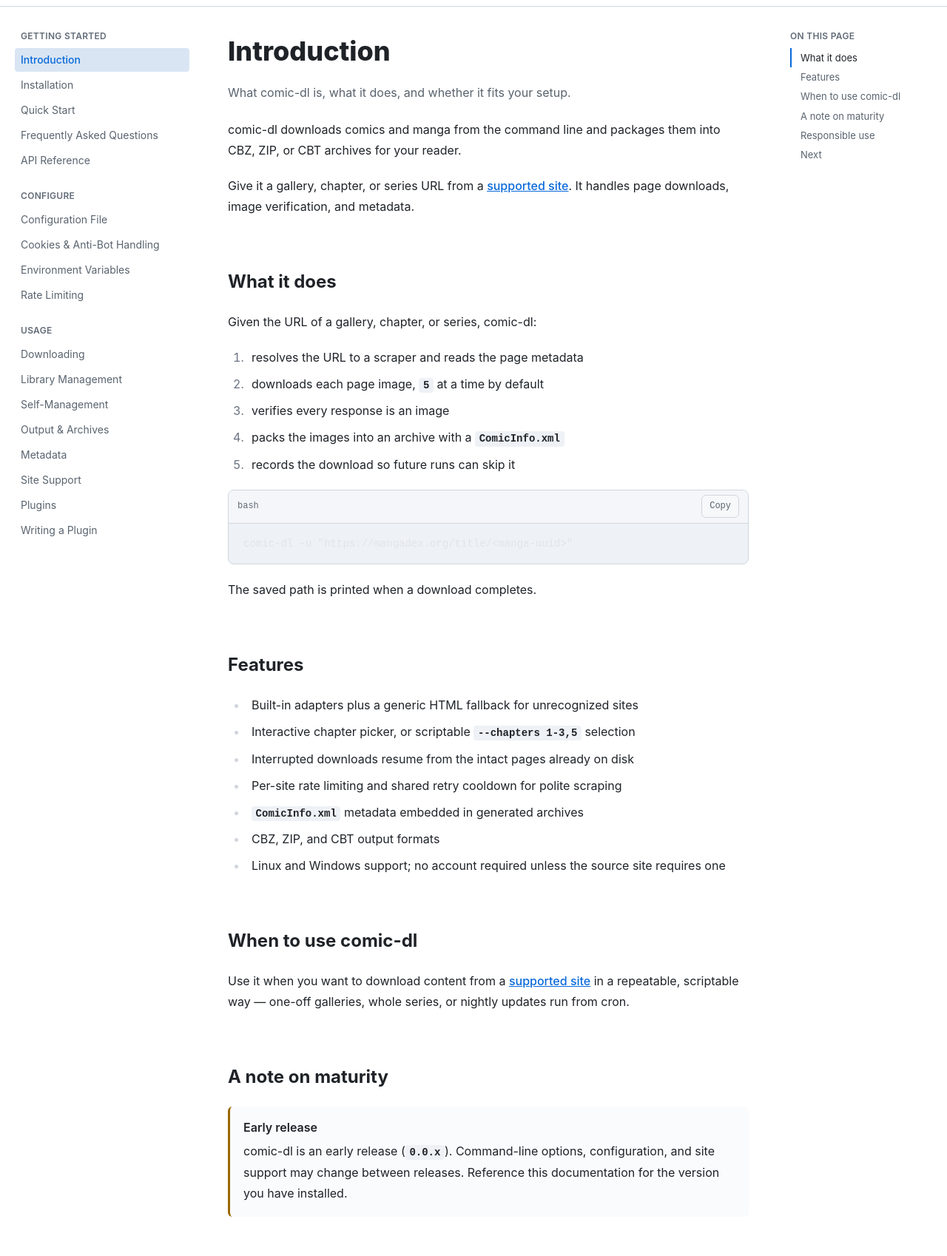
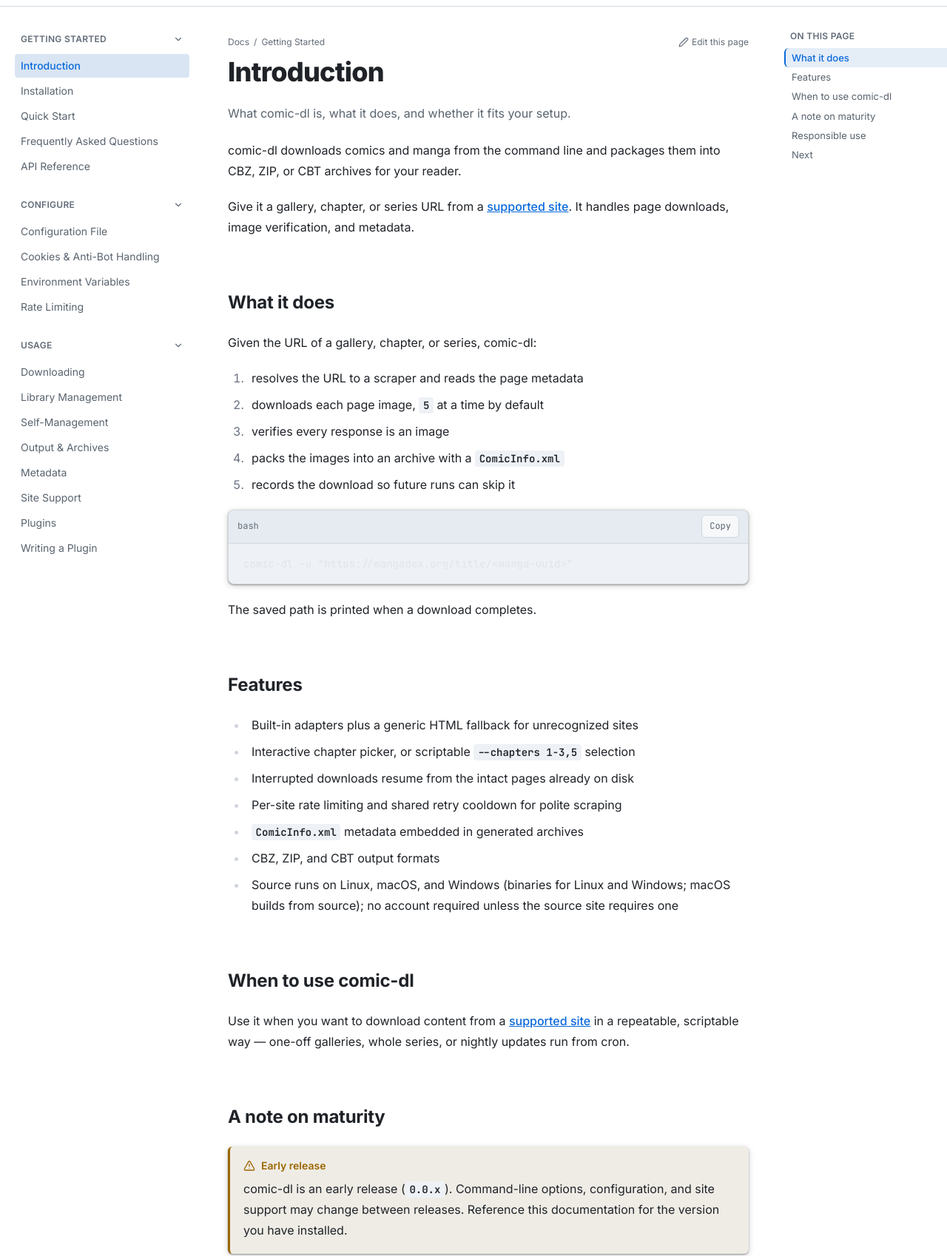
Before and after one commit to fallen020/comic-dl, an Astro site in the folder website/: page /comic-dl/docs/introduction in a window 1280 px wide. Shown: the part 48-1746 px from the top of the page at 74% size. Built offline with nearby package versions, Linux system fonts and the light colour scheme; Astro itself is replaced by a stand-in of ours; code samples lack their colours.

Commit message:
feat(website): polish design system, rebuild llms.txt, add hero badge and edit link

```diff
--- a/website/package.json
+++ b/website/package.json
@@ -13,6 +13,8 @@
   "dependencies": {
     "@astrojs/mdx": "^8.0.0",
     "@astrojs/sitemap": "^3.7.4",
+    "@fontsource-variable/inter": "^5.3.0",
+    "@fontsource-variable/jetbrains-mono": "^5.3.0",
     "@lucide/astro": "^1.46.0",
     "@tailwindcss/typography": "^0.5.16",
     "@tailwindcss/vite": "^4.3.0",
--- a/website/public/robots.txt
+++ b/website/public/robots.txt
@@ -1,3 +1,6 @@
+# All of the site is crawlable except the Pagefind search index, which is
+# generated build output with no content of its own.
+# LLM-friendly index lives at /comic-dl/llms.txt.
 User-agent: *
 Allow: /
 Disallow: /comic-dl/pagefind/
--- a/website/src/components/DocsLayout.astro
+++ b/website/src/components/DocsLayout.astro
@@ -21,9 +21,10 @@ interface Props {
   currentId: string;
   prev?: PageLink;
   next?: PageLink;
+  section?: string;
 }
 
-const { title, description, headings, currentId, prev, next } = Astro.props;
+const { title, description, headings, currentId, prev, next, section } = Astro.props;
 const docHref = (id: string) => docsPath(id);
 ---
 <div class="flex min-h-screen flex-col">
@@ -41,7 +42,7 @@ const docHref = (id: string) => docsPath(id);
     <dialog
       id="docs-nav"
       data-sidebar-drawer
-      class="fixed inset-y-0 left-0 m-0 h-dvh max-h-none w-72 max-w-full overflow-y-auto border-r border-line bg-surface px-4 py-4 text-fg shadow-2xl lg:hidden"
+      class="fixed inset-y-0 left-0 m-0 h-dvh max-h-none w-72 max-w-full overflow-y-auto border-r border-line bg-surface px-4 py-4 text-fg shadow-[var(--shadow-pop)] lg:hidden"
       aria-label="Documentation navigation"
     >
       <form method="dialog" class="mb-4 flex justify-end">
@@ -52,8 +53,31 @@ const docHref = (id: string) => docsPath(id);
 
     <!-- Content -->
     <main id="main-content" tabindex="-1" class="min-w-0 px-4 py-8 sm:px-8 lg:px-0 lg:py-10 xl:px-4">
+      <div class="not-prose mb-3 flex items-center justify-between gap-3 text-xs text-fg-muted">
+        <nav aria-label="Breadcrumb">
+          <ol class="flex flex-wrap items-center gap-1.5">
+            <li><a href={docsPath('')} class="transition-colors hover:text-fg">Docs</a></li>
+            {section && (
+              <li class="flex items-center gap-1.5" aria-current="location">
+                <span aria-hidden="true">/</span>
+                <span>{section}</span>
+              </li>
+            )}
+          </ol>
+        </nav>
+        <a
+          href={`https://github.com/fallen020/comic-dl/edit/main/docs/${currentId}.md`}
+          target="_blank"
+          rel="noopener noreferrer"
+          class="flex shrink-0 items-center gap-1 transition-colors hover:text-fg"
+          title="Help improve this page"
+        >
+          <svg class="h-3.5 w-3.5" viewBox="0 0 24 24" fill="none" stroke="currentColor" stroke-width="2" stroke-linecap="round" stroke-linejoin="round" aria-hidden="true"><path d="M17 3a2.828 2.828 0 1 1 4 4L7.5 20.5 2 22l1.5-5.5Z" /></svg>
+          Edit this page
+        </a>
+      </div>
       <article class="prose prose-docs" data-pagefind-body>
-        <h1 class="!mt-0">{title}</h1>
+        <h1 class="text-balance !mt-0">{title}</h1>
         {description && <p class="not-prose -mt-2 mb-6 text-base text-fg-secondary">{description}</p>}
         {headings.some((h) => h.depth >= 2 && h.depth <= 3) && (
           <details class="not-prose mb-6 rounded border border-line p-3 xl:hidden">
@@ -69,7 +93,7 @@ const docHref = (id: string) => docsPath(id);
       {(prev || next) && (
         <nav aria-label="Page navigation" class="mt-12 flex items-stretch justify-between gap-4 border-t border-line pt-6">
           {prev ? (
-            <a href={docHref(prev.id)} data-astro-prefetch="hover" class="group min-w-0 basis-1/2 rounded-lg border border-line p-4 no-underline transition-colors hover:border-accent">
+            <a href={docHref(prev.id)} data-astro-prefetch="hover" class="group min-w-0 basis-1/2 rounded-lg border border-line p-4 no-underline shadow-[var(--shadow-card)] transition-all hover:-translate-y-0.5 hover:border-accent hover:bg-surface-2">
               <span class="flex items-center gap-1 text-xs uppercase tracking-wide text-fg-muted group-hover:text-accent">
                 <ArrowLeft size={14} aria-hidden="true" /> Previous
               </span>
@@ -77,7 +101,7 @@ const docHref = (id: string) => docsPath(id);
             </a>
           ) : <span class="basis-1/2"></span>}
           {next ? (
-            <a href={docHref(next.id)} data-astro-prefetch="hover" class="group min-w-0 basis-1/2 rounded-lg border border-line p-4 text-right no-underline transition-colors hover:border-accent">
+            <a href={docHref(next.id)} data-astro-prefetch="hover" class="group min-w-0 basis-1/2 rounded-lg border border-line p-4 text-right no-underline shadow-[var(--shadow-card)] transition-all hover:-translate-y-0.5 hover:border-accent hover:bg-surface-2">
               <span class="flex items-center justify-end gap-1 text-xs uppercase tracking-wide text-fg-muted group-hover:text-accent">
                 Next <ArrowRight size={14} aria-hidden="true" />
               </span>
--- a/website/src/components/Search.astro
+++ b/website/src/components/Search.astro
@@ -25,7 +25,7 @@ import { siteBase } from '../utils/base';
     data-search-modal
     aria-label="Search documentation"
   >
-    <div class="relative mx-auto mt-[8vh] max-h-[80vh] w-full max-w-2xl overflow-y-auto rounded-lg border border-line bg-surface shadow-2xl">
+    <div class="relative mx-auto mt-[8vh] max-h-[80vh] w-full max-w-2xl overflow-y-auto rounded-lg border border-line bg-surface shadow-[var(--shadow-pop)]">
       <div class="flex justify-end px-4 pt-4">
         <button type="button" data-search-close class="rounded border border-line bg-surface-1 px-3 py-1.5 text-sm text-fg-secondary hover:text-fg">Close search</button>
       </div>
--- a/website/src/components/Sidebar.astro
+++ b/website/src/components/Sidebar.astro
@@ -34,12 +34,17 @@ const orderedGroups = Array.from(groups.values()).sort((a, b) => a.order - b.ord
 ---
 <nav aria-label="Documentation" class="px-1">
   {orderedGroups.map((group) => (
-    <div class="mb-6">
-      {group.label && (
-        <p class="mb-2 px-2 text-xs font-semibold uppercase tracking-wide text-fg-muted">
-          {group.label}
-        </p>
-      )}
+    <details class="group mb-6" open>
+      <summary class="mb-2 flex cursor-pointer list-none items-center justify-between rounded px-2 py-1 text-xs font-semibold uppercase tracking-wide text-fg-muted transition-colors hover:text-fg [&::-webkit-details-marker]:hidden">
+        {group.label || 'Guides'}
+        <svg
+          class="h-3.5 w-3.5 shrink-0 text-fg-muted transition-transform duration-200 group-open:rotate-90"
+          viewBox="0 0 24 24" fill="none" stroke="currentColor" stroke-width="2"
+          stroke-linecap="round" stroke-linejoin="round" aria-hidden="true"
+        >
+          <polyline points="9 18 15 12 9 6" />
+        </svg>
+      </summary>
       <ul class="space-y-0.5">
         {group.items.map((entry) => {
           const active = entry.id === currentId;
@@ -52,7 +57,7 @@ const orderedGroups = Array.from(groups.values()).sort((a, b) => a.order - b.ord
                 aria-current={active ? 'page' : undefined}
                 class={`block rounded px-2 py-1.5 text-sm no-underline transition-colors ${
                   active
-                    ? 'bg-accent-dim/15 text-accent font-medium'
+                    ? 'bg-accent-dim/15 font-medium text-accent'
                     : 'text-fg-secondary hover:bg-surface-2 hover:text-fg'
                 }`}
               >
@@ -62,6 +67,6 @@ const orderedGroups = Array.from(groups.values()).sort((a, b) => a.order - b.ord
           );
         })}
       </ul>
-    </div>
+    </details>
   ))}
 </nav>
--- a/website/src/components/Warning.astro
+++ b/website/src/components/Warning.astro
@@ -1,8 +1,13 @@
 ---
+import { TriangleAlert } from '@lucide/astro';
 interface Props { title?: string }
 const { title } = Astro.props;
 ---
 <div class="callout callout-warn" role="alert">
-  {title && <div class="callout-title">{title}</div>}
+  <div class="callout-heading">
+    <TriangleAlert size={16} class="callout-icon" aria-hidden="true" />
+    {title && <span class="callout-title">{title}</span>}
+    {!title && <span class="callout-title">Warning</span>}
+  </div>
   <slot />
 </div>
--- a/website/src/content/docs/introduction.mdx
+++ b/website/src/content/docs/introduction.mdx
@@ -33,7 +33,7 @@ The saved path is printed when a download completes.
 - Per-site rate limiting and shared retry cooldown for polite scraping
 - `ComicInfo.xml` metadata embedded in generated archives
 - CBZ, ZIP, and CBT output formats
-- Linux and Windows support; no account required unless the source site requires one
+- Source runs on Linux, macOS, and Windows (binaries for Linux and Windows; macOS builds from source); no account required unless the source site requires one
 
 ## When to use comic-dl
 
--- a/website/src/layouts/BaseLayout.astro
+++ b/website/src/layouts/BaseLayout.astro
@@ -1,4 +1,6 @@
 ---
+import '@fontsource-variable/inter';
+import '@fontsource-variable/jetbrains-mono';
 import '../styles/global.css';
 import { pagePath } from '../utils/base';
 
--- a/website/src/layouts/DocsPageLayout.astro
+++ b/website/src/layouts/DocsPageLayout.astro
@@ -54,6 +54,7 @@ const schema = {
     currentId={entry.id}
     prev={pageLink(prev)}
     next={pageLink(next)}
+    section={entry.data.section}
   >
     <slot />
   </DocsLayout>
--- a/website/src/pages/404.astro
+++ b/website/src/pages/404.astro
@@ -24,13 +24,13 @@ const attempted = Astro.url.pathname;
     <p class="mt-8 flex flex-wrap items-center justify-center gap-3">
       <a
         href={docsPath('')} data-astro-prefetch="hover"
-        class="inline-flex items-center gap-2 rounded-md bg-accent px-4 py-2 text-sm font-semibold text-surface no-underline transition-opacity hover:opacity-90"
+        class="inline-flex items-center gap-2 rounded-md bg-accent px-4 py-2 text-sm font-semibold text-surface no-underline shadow-[var(--shadow-card)] transition-all hover:-translate-y-0.5 hover:opacity-90 active:translate-y-0 active:shadow-none"
       >
         Documentation home
       </a>
       <a
         href={docsPath('installation')} data-astro-prefetch="hover"
-        class="inline-flex items-center gap-2 rounded-md border border-line bg-surface-1 px-4 py-2 text-sm font-medium text-fg no-underline transition-colors hover:border-accent hover:text-accent"
+        class="inline-flex items-center gap-2 rounded-md border border-line bg-surface-1 px-4 py-2 text-sm font-medium text-fg no-underline shadow-[var(--shadow-card)] transition-all hover:-translate-y-0.5 hover:border-accent hover:text-accent active:translate-y-0 active:shadow-none"
       >
         Installation
       </a>
--- a/website/src/pages/docs/index.astro
+++ b/website/src/pages/docs/index.astro
@@ -53,7 +53,7 @@ const orderedGroups = Array.from(groups.values()).sort(
             <li>
               <a
                 href={docsPath(entry.id)} data-astro-prefetch="hover"
-                class="block h-full rounded-lg border border-line bg-surface-1 p-4 no-underline transition-colors hover:border-accent"
+                class="block h-full rounded-lg border border-line bg-surface-1 p-4 no-underline shadow-[var(--shadow-card)] transition-all hover:-translate-y-0.5 hover:border-accent hover:bg-surface-2"
               >
                 <p class="text-sm font-medium text-fg">{entry.data.title}</p>
                 {entry.data.description && (
--- a/website/src/pages/index.astro
+++ b/website/src/pages/index.astro
@@ -5,7 +5,11 @@ import CodeBlock from '../components/CodeBlock.astro';
 import { BookDown, Download, Rocket, Globe } from '@lucide/astro';
 import BrandIcon from '../components/icons/BrandIcon.astro';
 import { docsPath } from '../utils/base';
+import { readFileSync } from 'node:fs';
 const heroCommand = 'comic-dl -u "<gallery-or-series-url>"';
+const pyproject = readFileSync(new URL('../../../../pyproject.toml', import.meta.url), 'utf-8');
+const project = pyproject.slice(pyproject.indexOf('[project]'));
+const appVersion = project.match(/^version\s*=\s*"([^"]+)"/m)?.[1] ?? '0.0.0';
 const softwareSchema = {
   '@context': 'https://schema.org',
   '@type': 'SoftwareApplication',
@@ -34,13 +38,13 @@ const softwareSchema = {
       class="mb-6 inline-flex items-center gap-2 rounded-full border border-line bg-surface-1 px-3 py-1 text-xs text-fg-secondary no-underline transition-colors hover:border-accent hover:text-fg"
     >
       <span class="h-1.5 w-1.5 rounded-full bg-tip-border" aria-hidden="true"></span>
-      Early release — CLI options may change.
+      v{appVersion} — early release, CLI options may change.
     </a>
 
-    <h1 class="text-center text-4xl font-bold tracking-tight text-fg sm:text-5xl">
+    <h1 class="text-balance text-center text-4xl font-bold tracking-tight text-fg sm:text-5xl">
       A command-line downloader for comics and manga.
     </h1>
-    <p class="mt-4 max-w-xl text-center text-lg text-fg-secondary">
+    <p class="mt-4 max-w-xl text-pretty text-center text-lg text-fg-secondary">
       comic-dl downloads galleries from supported sites, page by page, and packages them into CBZ,
       ZIP, or CBT archives — ready for your reader.
     </p>
@@ -48,14 +52,14 @@ const softwareSchema = {
     <div class="mt-8 flex flex-wrap items-center justify-center gap-3">
       <a
         href={docsPath(`installation`)} data-astro-prefetch="hover"
-        class="inline-flex items-center gap-2 rounded-md bg-accent px-4 py-2 text-sm font-semibold text-surface no-underline transition-opacity hover:opacity-90"
+        class="inline-flex items-center gap-2 rounded-md bg-accent px-4 py-2 text-sm font-semibold text-surface no-underline shadow-[var(--shadow-card)] transition-all hover:-translate-y-0.5 hover:opacity-90 active:translate-y-0 active:shadow-none"
       >
         <Download size={16} aria-hidden="true" />
         Install comic-dl
       </a>
       <a
         href={docsPath(`reference/cli`)} data-astro-prefetch="hover"
-        class="inline-flex items-center gap-2 rounded-md border border-line bg-surface-1 px-4 py-2 text-sm font-medium text-fg no-underline transition-colors hover:border-accent hover:text-accent"
+        class="inline-flex items-center gap-2 rounded-md border border-line bg-surface-1 px-4 py-2 text-sm font-medium text-fg no-underline shadow-[var(--shadow-card)] transition-all hover:-translate-y-0.5 hover:border-accent hover:text-accent active:translate-y-0 active:shadow-none"
       >
         <BookDown size={16} aria-hidden="true" />
         CLI Reference
@@ -74,7 +78,7 @@ const softwareSchema = {
     <nav aria-label="Quick links" class="mt-10 grid w-full grid-cols-1 gap-3 sm:grid-cols-3">
       <a
         href={docsPath(`installation`)} data-astro-prefetch="hover"
-        class="group rounded-lg border border-line bg-surface-1 p-4 no-underline transition-colors hover:border-accent"
+        class="group rounded-lg border border-line bg-surface-1 p-4 no-underline shadow-[var(--shadow-card)] transition-all hover:-translate-y-0.5 hover:border-accent hover:bg-surface-2"
       >
         <Download size={18} class="text-accent" aria-hidden="true" />
         <p class="mt-2 text-sm font-medium text-fg">Install</p>
@@ -82,7 +86,7 @@ const softwareSchema = {
       </a>
       <a
         href={docsPath(`quick-start`)} data-astro-prefetch="hover"
-        class="group rounded-lg border border-line bg-surface-1 p-4 no-underline transition-colors hover:border-accent"
+        class="group rounded-lg border border-line bg-surface-1 p-4 no-underline shadow-[var(--shadow-card)] transition-all hover:-translate-y-0.5 hover:border-accent hover:bg-surface-2"
       >
         <Rocket size={18} class="text-accent" aria-hidden="true" />
         <p class="mt-2 text-sm font-medium text-fg">Quick Start</p>
@@ -90,11 +94,11 @@ const softwareSchema = {
       </a>
       <a
         href={docsPath(`reference/supported-sites`)} data-astro-prefetch="hover"
-        class="group rounded-lg border border-line bg-surface-1 p-4 no-underline transition-colors hover:border-accent"
+        class="group rounded-lg border border-line bg-surface-1 p-4 no-underline shadow-[var(--shadow-card)] transition-all hover:-translate-y-0.5 hover:border-accent hover:bg-surface-2"
       >
         <Globe size={18} class="text-accent" aria-hidden="true" />
         <p class="mt-2 text-sm font-medium text-fg">Supported Sites</p>
-        <p class="mt-0.5 text-xs text-fg-secondary">17 built-in scrapers</p>
+        <p class="mt-0.5 text-xs text-fg-secondary">29 built-in scrapers</p>
       </a>
     </nav>
   </main>
--- a/website/src/styles/global.css
+++ b/website/src/styles/global.css
@@ -7,6 +7,7 @@
   --color-surface: var(--surface);
   --color-surface-1: var(--surface-1);
   --color-surface-2: var(--surface-2);
+  --color-surface-3: var(--surface-3);
   --color-line: var(--line);
   --color-fg: var(--fg);
   --color-fg-secondary: var(--fg-secondary);
@@ -16,23 +17,27 @@
   --color-note-border: var(--note-border);
   --color-warn-border: var(--warn-border);
   --color-tip-border: var(--tip-border);
-  --font-sans: "Inter", ui-sans-serif, system-ui, -apple-system, "Segoe UI", Roboto, "Helvetica Neue", Arial, sans-serif;
-  --font-mono: "JetBrains Mono", ui-monospace, "Cascadia Mono", "Segoe UI Mono", "Liberation Mono", Menlo, Monaco, monospace;
+  --shadow-card: 0 1px 2px rgb(0 0 0 / 0.35), 0 2px 8px rgb(0 0 0 / 0.18);
+  --shadow-lift: 0 2px 4px rgb(0 0 0 / 0.4), 0 10px 28px rgb(0 0 0 / 0.3);
+  --shadow-pop: 0 8px 24px rgb(0 0 0 / 0.4), 0 20px 60px rgb(0 0 0 / 0.35);
+  --font-sans: "Inter Variable", "Inter", ui-sans-serif, system-ui, -apple-system, "Segoe UI", Roboto, "Helvetica Neue", Arial, sans-serif;
+  --font-mono: "JetBrains Mono Variable", "JetBrains Mono", ui-monospace, "Cascadia Mono", "Segoe UI Mono", "Liberation Mono", Menlo, Monaco, monospace;
 }
 
 /* ---- Dark theme (default) ---- */
 :root,
 [data-theme="dark"] {
   --surface: #0d1117;
-  --surface-1: #161b22;
-  --surface-2: #1c2128;
-  --line: #30363d;
-  --fg: #e6edf3;
-  --fg-secondary: #9da7b3;
-  --fg-muted: #919ba7;
+  --surface-1: #141b23;
+  --surface-2: #1a232e;
+  --surface-3: #202b38;
+  --line: #2c3542;
+  --fg: #e7edf3;
+  --fg-secondary: #aab4c2;
+  --fg-muted: #8b98a8;
   --accent: #58a6ff;
   --accent-dim: #1f6feb;
-  --note-border: #1f6feb;
+  --note-border: #2f81f7;
   --warn-border: #d29922;
   --tip-border: #3fb950;
 }
@@ -42,6 +47,7 @@
   --surface: #ffffff;
   --surface-1: #f6f8fa;
   --surface-2: #eef1f5;
+  --surface-3: #e6ebf1;
   --line: #d0d7de;
   --fg: #1f2328;
   --fg-secondary: #59636e;
@@ -160,6 +166,7 @@ code:not(pre code) {
   border-radius: 0.5rem;
   overflow: hidden;
   background-color: var(--surface-2);
+  box-shadow: var(--shadow-card);
   margin: 1.25rem 0;
 }
 .codeblock-header {
@@ -169,7 +176,7 @@ code:not(pre code) {
   gap: 0.5rem;
   padding: 0.4rem 0.75rem;
   border-bottom: 1px solid var(--line);
-  background-color: color-mix(in srgb, var(--surface-1) 70%, var(--surface-2));
+  background-color: var(--surface-3);
 }
 .codeblock pre.astro-code,
 .codeblock pre.shiki {
@@ -177,6 +184,20 @@ code:not(pre code) {
   border-radius: 0;
   margin: 0;
   background-color: transparent !important;
+  scrollbar-color: var(--line) transparent;
+  scrollbar-width: thin;
+}
+.codeblock pre.astro-code::after,
+.codeblock pre.shiki::after {
+  content: '';
+  position: sticky;
+  right: 0;
+  float: right;
+  width: 2.5rem;
+  height: 100%;
+  margin-left: -2.5rem;
+  background: linear-gradient(to right, transparent, var(--surface-2));
+  pointer-events: none;
 }
 .code-copy {
   display: inline-flex;
@@ -218,39 +239,70 @@ code:not(pre code) {
   max-width: none;
 }
 .prose-docs :where(a):hover { color: var(--accent); text-decoration-thickness: 1px; }
+.prose-docs :where(h1) { letter-spacing: -0.02em; text-wrap: balance; }
+.prose-docs :where(h4) { letter-spacing: 0.005em; }
 .prose-docs :where(h2) {
   margin-top: 2.5em;
   padding-top: 0.5em;
   scroll-margin-top: 4rem;
+  text-wrap: balance;
+  letter-spacing: -0.01em;
 }
 .prose-docs :where(h3) {
   scroll-margin-top: 4rem;
+  text-wrap: balance;
+  letter-spacing: -0.005em;
 }
 .prose-docs :where(th) { color: var(--fg); }
 .docs-table-scroll {
   max-width: 100%;
   overflow-x: auto;
   margin: 1.25rem 0;
+  scrollbar-color: var(--line) transparent;
+  scrollbar-width: thin;
 }
 .docs-table-scroll > table { margin: 0; }
 
 /* ---- Callouts ---- */
 .callout {
   border-left: 3px solid var(--note-border);
-  background-color: color-mix(in srgb, var(--surface-1) 55%, var(--surface));
+  background-color: color-mix(in srgb, var(--surface-1) 60%, var(--surface));
   border-radius: 0.375rem;
   padding: 0.875rem 1.125rem;
   margin: 1.25rem 0;
+  box-shadow: var(--shadow-card);
 }
+.callout-heading {
+  display: flex;
+  align-items: center;
+  gap: 0.5rem;
+  margin-bottom: 0.25rem;
+}
+.callout-icon { flex-shrink: 0; }
 .callout-title {
   font-weight: 600;
-  margin-bottom: 0.25rem;
+  font-size: 0.875rem;
 }
 .callout :where(p) { margin: 0.25rem 0; }
 .callout :where(pre) { margin: 0.5rem 0; }
-.callout-note { border-left-color: var(--note-border); }
-.callout-warn { border-left-color: var(--warn-border); }
-.callout-tip  { border-left-color: var(--tip-border); }
+.callout-note {
+  border-left-color: var(--note-border);
+  background-color: color-mix(in srgb, var(--note-border) 6%, var(--surface-1));
+}
+.callout-note .callout-icon,
+.callout-note .callout-title { color: var(--note-border); }
+.callout-warn {
+  border-left-color: var(--warn-border);
+  background-color: color-mix(in srgb, var(--warn-border) 8%, var(--surface-1));
+}
+.callout-warn .callout-icon,
+.callout-warn .callout-title { color: var(--warn-border); }
+.callout-tip {
+  border-left-color: var(--tip-border);
+  background-color: color-mix(in srgb, var(--tip-border) 7%, var(--surface-1));
+}
+.callout-tip .callout-icon,
+.callout-tip .callout-title { color: var(--tip-border); }
 
 /* ---- Steps ---- */
 .steps {
@@ -332,16 +384,22 @@ code:not(pre code) {
 
 /* ---- Table of contents ---- */
 .toc-link {
-  display: block;
+  display: flex;
   font-size: 0.8125rem;
-  padding: 0.25rem 0;
+  padding: 0.25rem 0.5rem;
+  margin: 0 -0.5rem;
   color: var(--fg-secondary);
   line-height: 1.4;
+  border-radius: 0.375rem;
   border-left: 2px solid transparent;
-  padding-left: 0.75rem;
 }
-.toc-link:hover { color: var(--fg); }
-.toc-link.is-active { color: var(--fg); border-left-color: var(--accent); }
+.toc-link:hover { color: var(--fg); background-color: var(--surface-1); }
+.toc-link.is-active {
+  color: var(--accent);
+  background-color: color-mix(in srgb, var(--accent-dim) 10%, transparent);
+  border-left-color: var(--accent);
+  font-weight: 500;
+}
 
 /* ---- Pagefind overrides ---- */
 .pagefind-ui { color: var(--fg); font-family: var(--font-sans); }
```
Also changed, not shown: website/public/llms.txt (+18 -5 lines), website/src/components/Note.astro (+6 -1 lines), website/src/components/Tip.astro (+6 -1 lines), website/public/favicon.svg, 1 other file.
